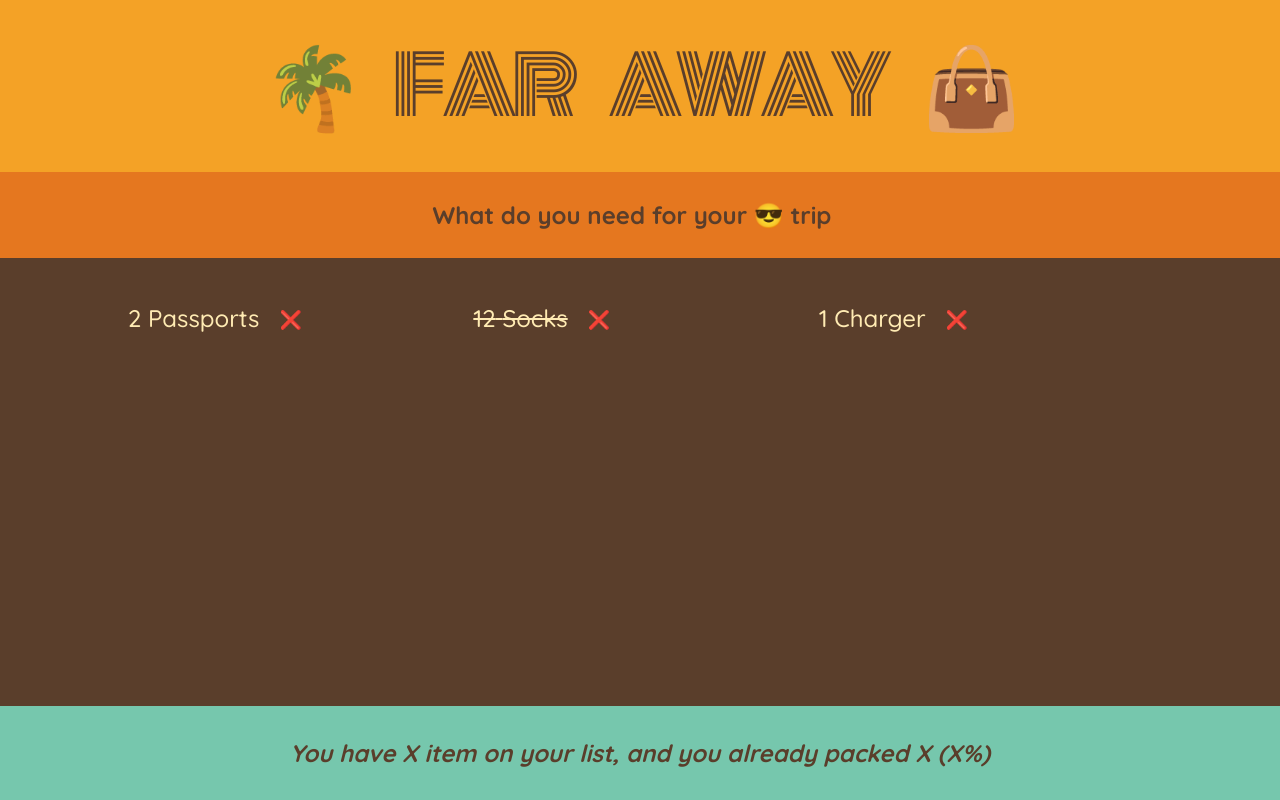
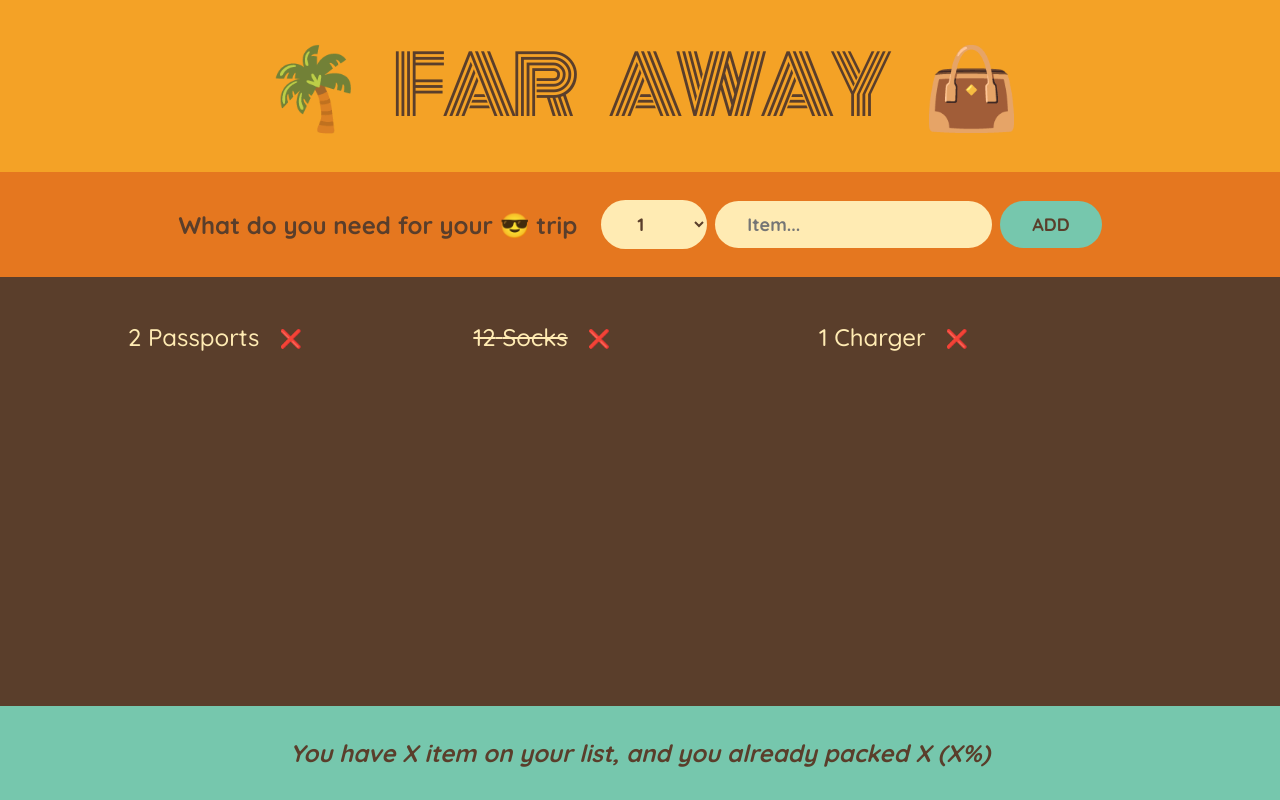
Before and after one commit to yanakiv30/travel-list, a React (Create React App) app: page / in a window 1280 px wide. Built offline with nearby package versions, Linux system fonts and the light colour scheme.

Commit message:
array-from

```diff
--- a/src/App.js
+++ b/src/App.js
@@ -19,17 +19,26 @@
 }
 
 function Form() {
-  return <div className="add-form">
+  return <form className="add-form">
     <h3>What do you need for your 😎 trip</h3>
+    <select>
+      {Array.from({ length: 20 }, (_, i) => i + 1)
+        .map(num => (<option value={num} key={num}>{num}</option>))}
+      {/* <option value={2}>2</option>  not dynamic */}
+    </select>
+    <input type="text" placeholder="Item..." />
+    <button>ADD</button>
 
-  </div>
+  </form>
 }
 
 function PackingList() {
   return (
     <div className="list">
       <ul >
-        {initialItems.map((item) => (<Item item={item} />
+        {initialItems.map((item) => (
+          <Item item={item} key={item.id} />
+
         ))}
       </ul>
     </div>
@@ -39,9 +48,9 @@
 function Item({ item }) {
   return (
     <li>
-      <span style={item.packed ? {textDecoration: "line-through"} : {}}>
+      <span style={item.packed ? { textDecoration: "line-through" } : {}}>
         {item.quantity} {item.description}
-        </span>
+      </span>
       <button>❌</button>
     </li>
 
--- /dev/null
+++ b/src/test.js
@@ -0,0 +1,3 @@
+function test() {
+}
+ test();
```
